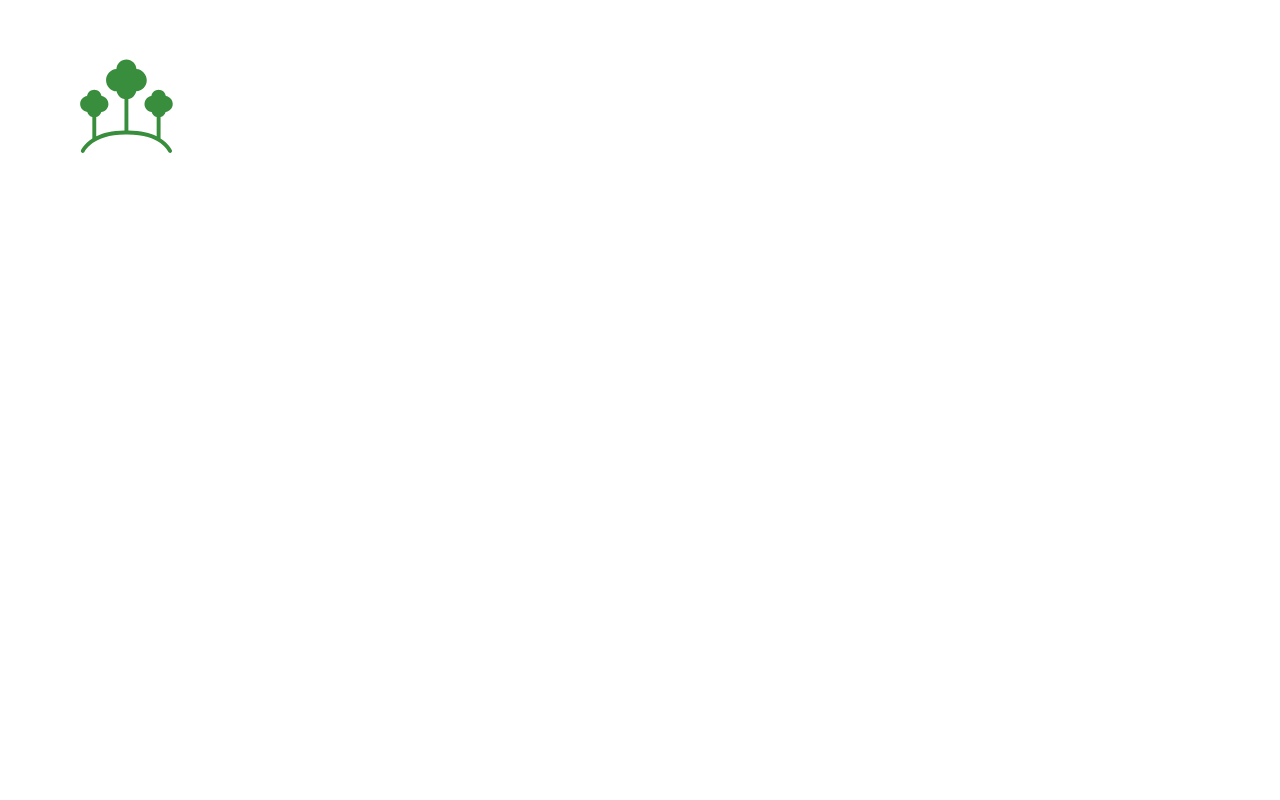
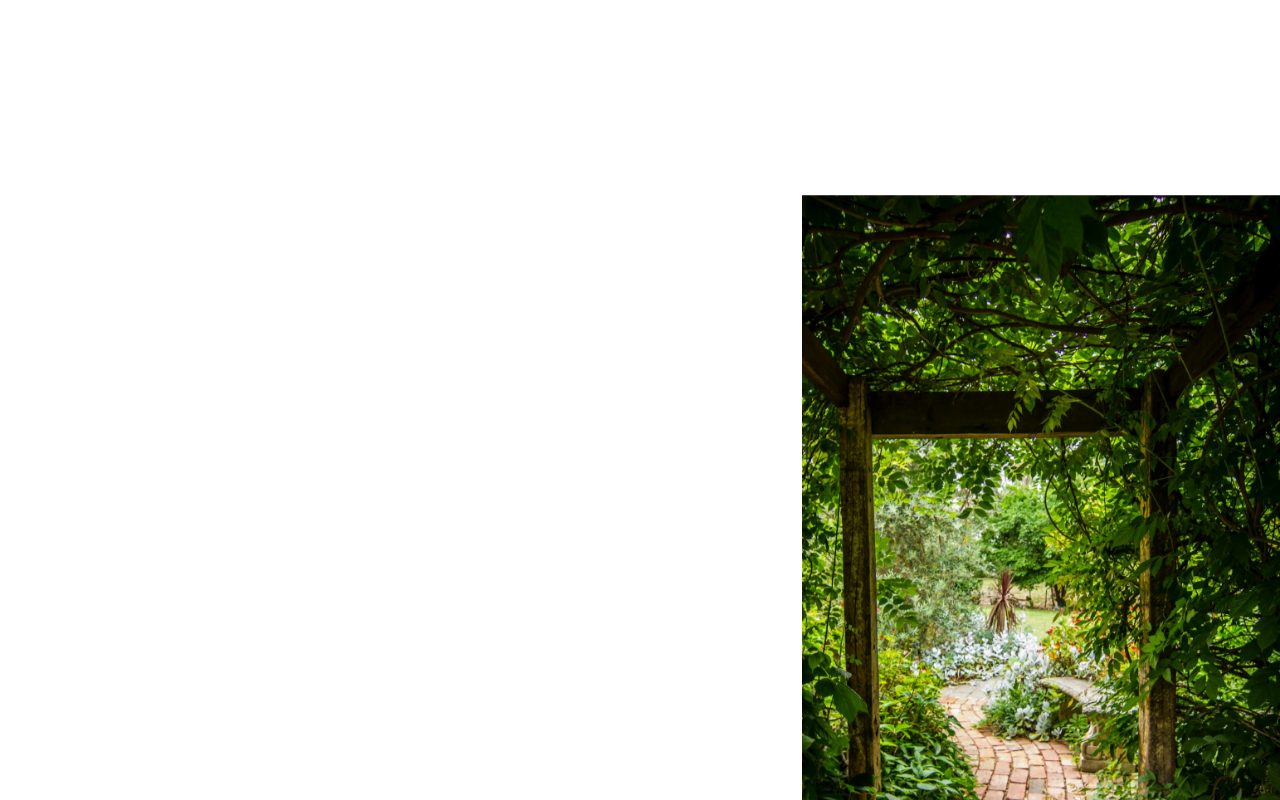
Before and after one commit to huyphan2210/green-earth-coming-soon, a Vue app: page / in a window 1280 px wide. Shown: the top 800 px of the page. Built offline with nearby package versions, Linux system fonts and the light colour scheme; a web font is replaced by a local one.

Commit message:
Add images + content section

```diff
--- a/src/App.vue
+++ b/src/App.vue
@@ -1,16 +1,67 @@
 <script setup lang="ts">
 import Header from "./components/Header/Header.vue";
 import Heading from "./components/Heading/Heading.vue";
-import Logo from "./components/Logo/Logo.vue";
 </script>
 
 <template>
-  <Logo />
   <Header />
   <main>
-    <Heading />
+    <section class="image-wrapper">
+      <img
+        class="image"
+        src="./assets/images/image-mobile.png"
+        loading="lazy"
+        alt="Image"
+      />
+      <img
+        class="image desktop"
+        src="./assets/images/image-desktop.png"
+        loading="lazy"
+        alt="Image"
+      />
+    </section>
+    <section class="content">
+      <Heading />
+    </section>
   </main>
   <footer></footer>
 </template>
 
-<style lang="scss" scoped></style>
+<style lang="scss" scoped>
+main {
+  .image-wrapper {
+    display: flex;
+    .image {
+      width: 100%;
+      &.desktop {
+        display: none;
+      }
+    }
+  }
+
+  .content {
+    padding-inline: calc(var(--padding) * 2);
+  }
+}
+
+@media screen and (min-width: 64rem) {
+  main {
+    display: flex;
+    flex-direction: row-reverse;
+    flex: 1;
+    .image-wrapper {
+      width: 40%;
+      .image {
+        display: none;
+        &.desktop {
+          display: inline;
+        }
+      }
+    }
+
+    .content {
+      width: calc(60% - var(--padding) * 2);
+    }
+  }
+}
+</style>
```
